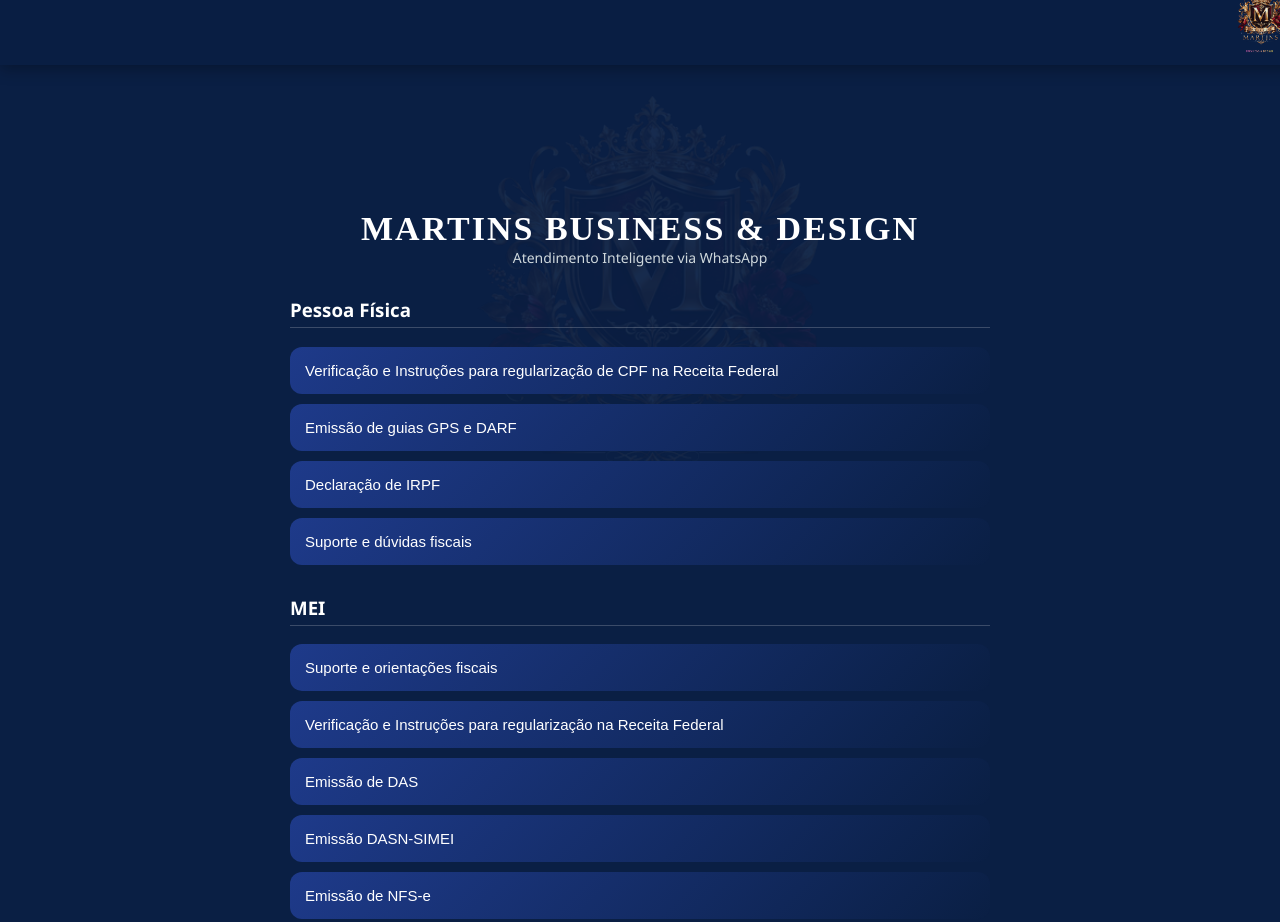
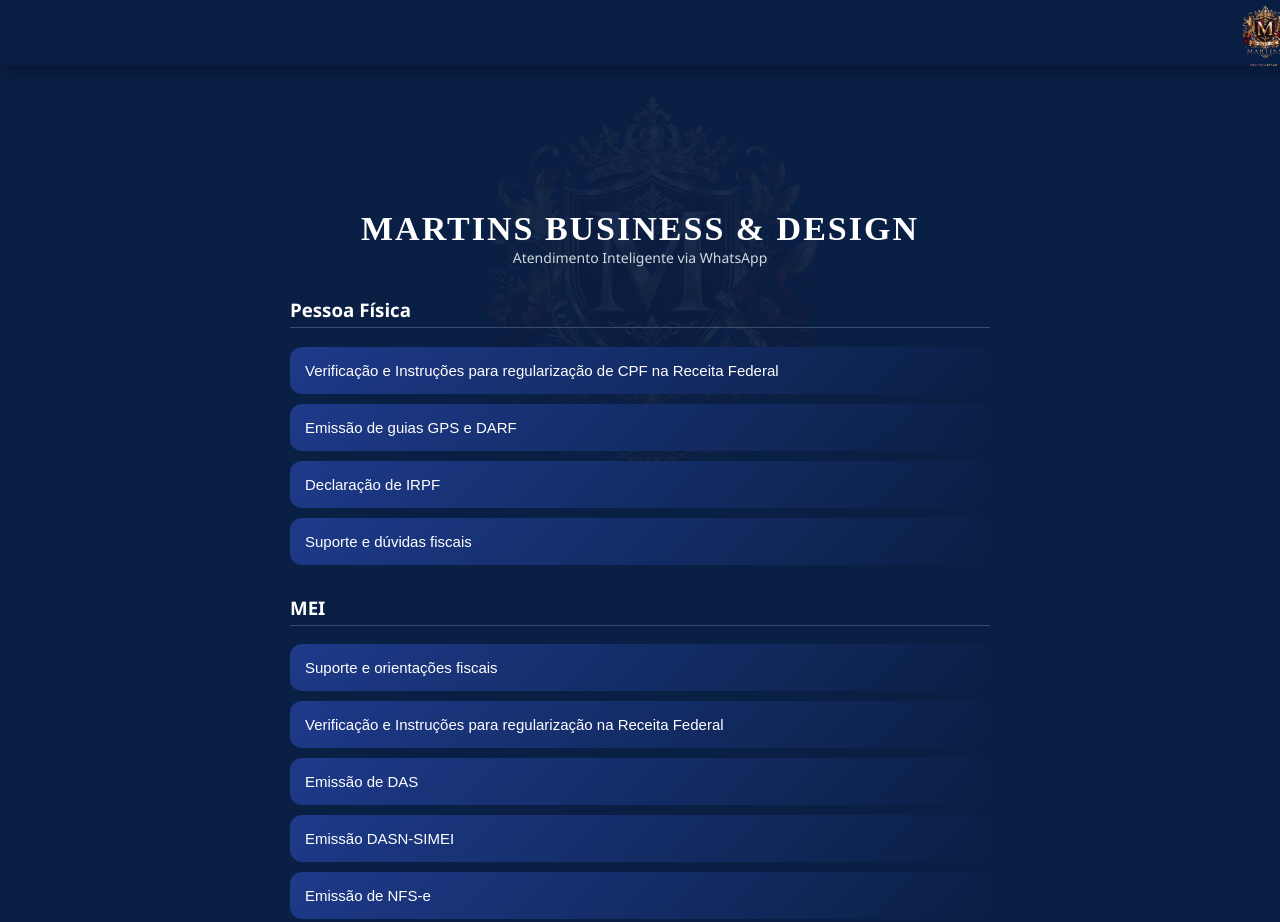
Before and after one commit to martinsservicosoperacionais/atendimento, a plain HTML site: page index.html in a window 1280 px wide. Shown: the top 922 px of the page. Drawn offline with Linux system fonts and the light colour scheme.

Commit message:
Update index.html

```diff
--- a/index.html
+++ b/index.html
@@ -40,8 +40,8 @@
     .logo {
       width: 83px;
       position: absolute;
-      right: 19px; /* joga pra direita */
-      top: 4,9px;
+      right: 15px; /* joga pra direita */
+      top: 5px;
     }
 
     .container {
```
